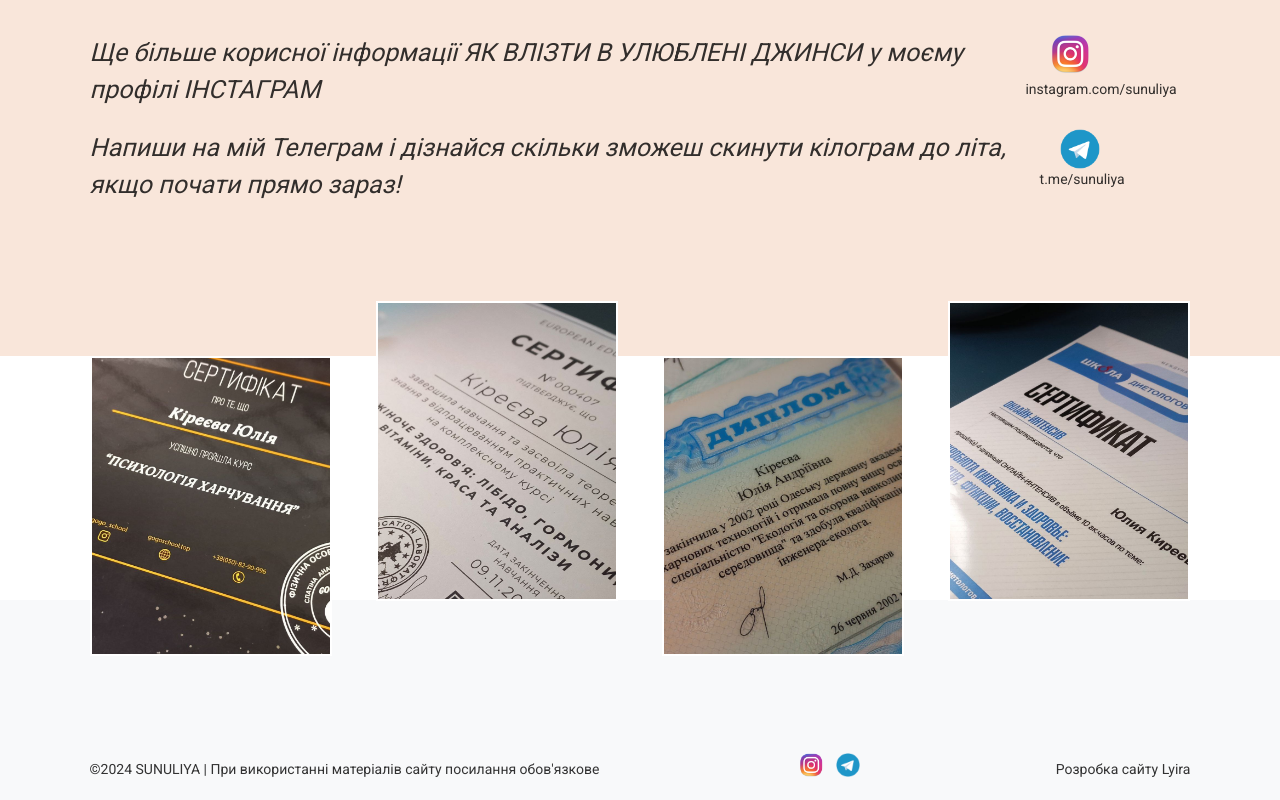
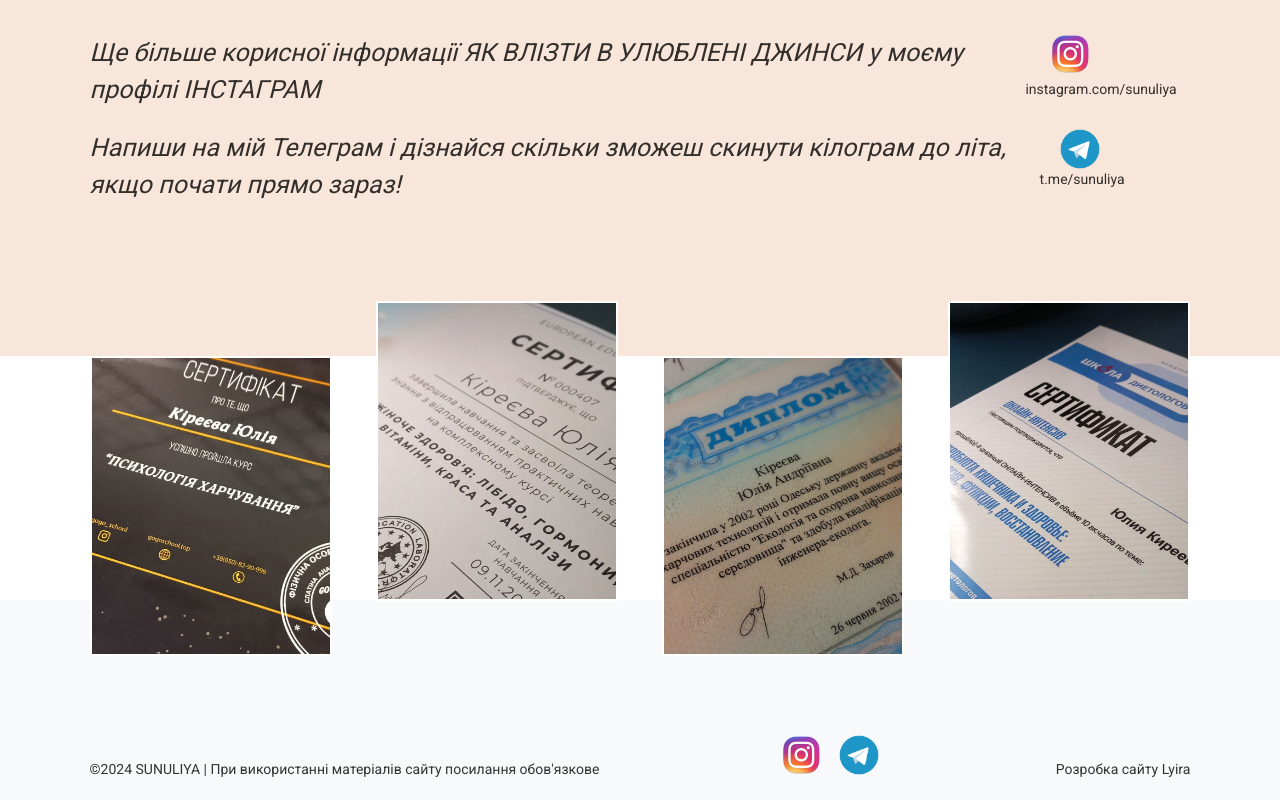
Before and after one commit to SunUliya/sunuliya.github.io, a plain HTML site: page index.html in a window 1280 px wide. Shown: the part 4016-4816 px from the top of the page. Drawn offline with nearby package versions, Linux system fonts and the light colour scheme.

Commit message:
fixed footer

```diff
--- a/index.html
+++ b/index.html
@@ -237,7 +237,6 @@
             </div>
             <div class="contacts-contact">
                 <a href="https://t.me/sunuliya">Напиши на мій Телеграм і дізнайся скільки зможеш скинути кілограм до літа, якщо почати прямо зараз!</a>
-            <!-- <a href=""><img src="./img/circle-phone-flip.svg" alt="viber"></a> -->
                 <a class="contacts-icon" href="https://t.me/sunuliya"><img class="telegram" src="./img/telegram.png" alt="telegram"> <div>t.me/sunuliya</div></a>
             </div>
 
@@ -314,8 +313,14 @@
 
     <section class="footer">
         <div>©2024 SUNULIYA | При використанні матеріалів сайту посилання обов'язкове</div>
-        <div><a href="https://www.instagram.com/sunuliya?igsh=MnZ1Y3A3bHA2aTE1"><img src="./img/insta.png"
-         <a href="https://t.me/sunuliya"><img src="./img/telegram.png" alt="telegram"></a></div>
+        <div>
+            <a href="https://www.instagram.com/sunuliya?igsh=MnZ1Y3A3bHA2aTE1">
+                <img src="./img/insta.png" alt="instagram">
+            </a>
+            <a href="https://t.me/sunuliya">
+                <img src="./img/telegram.png" alt="telegram">
+            </a>
+        </div>
         <div>Розробка сайту Lyira</div>
     </section>
 
--- a/styles.css
+++ b/styles.css
@@ -440,13 +440,13 @@ section.footer {
 
 }
 
-section.footer img {
-    height: 24px;
-    &:first-child {
-        margin-right: 10px;
-        height: 30px;
-    }
+section.footer div a img {
+    height: 40px;
+}
 
+section.footer div a:first-child img {
+    margin-right: 10px;
+    height: 50px;
 }
 
 section.footer div {
```
